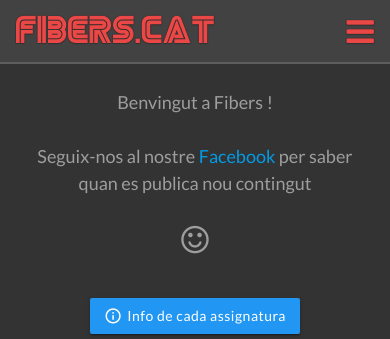
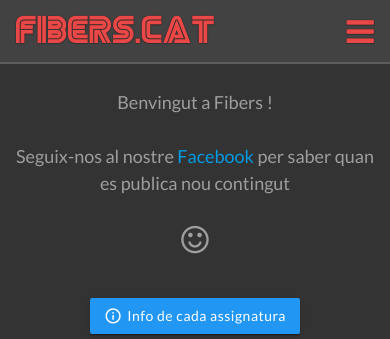
Before and after one commit to Qu4k3/fibers, a PHP site: page /index.php in a window 390 px wide. Shown: the top 339 px of the page. Run offline with PHP 8.4, Linux system fonts and the light colour scheme; a stand-in replaces the project's code that opens the database connection.

Commit message:
debugged

```diff
--- a/assets/css/styles.css
+++ b/assets/css/styles.css
@@ -534,7 +534,6 @@ table.space-b {
   position: relative;
   background-color: #424242;
   border-bottom: 2px solid rgba(255,255,255,0.15);
-  box-shadow: ;
 }
 
 .page > .header > .links {
@@ -839,7 +838,6 @@ form i {
 
   .page > .content > .welcome {
     position: relative;
-    margin-top: 25px;
     max-height: none;
     border: none;
 
@@ -848,6 +846,9 @@ form i {
     margin-left: 15px;
     margin-right: 15px;
     text-align: center;
+
+    margin: auto;
+    margin-top: 25px;
 
     left: auto;
     right: auto;
```
Also changed, not shown: assets/js/main.js (indentation only).
